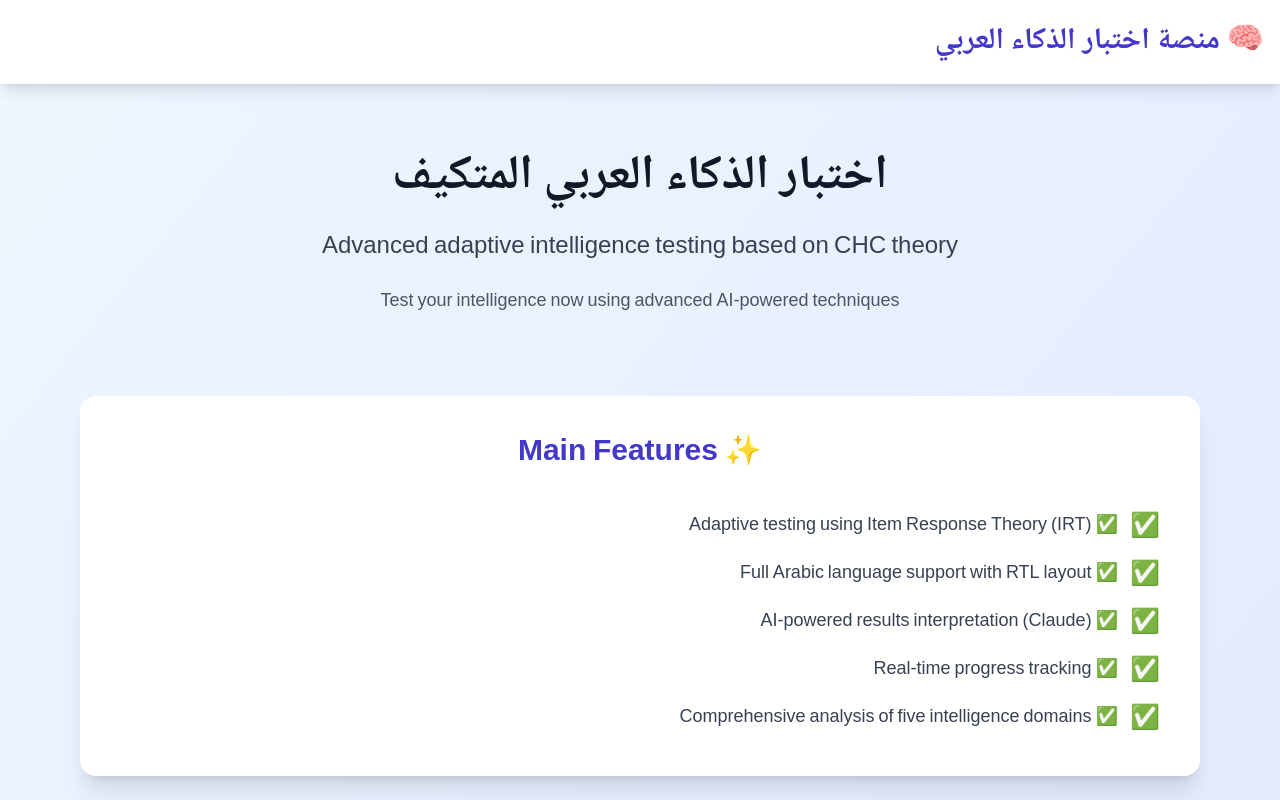
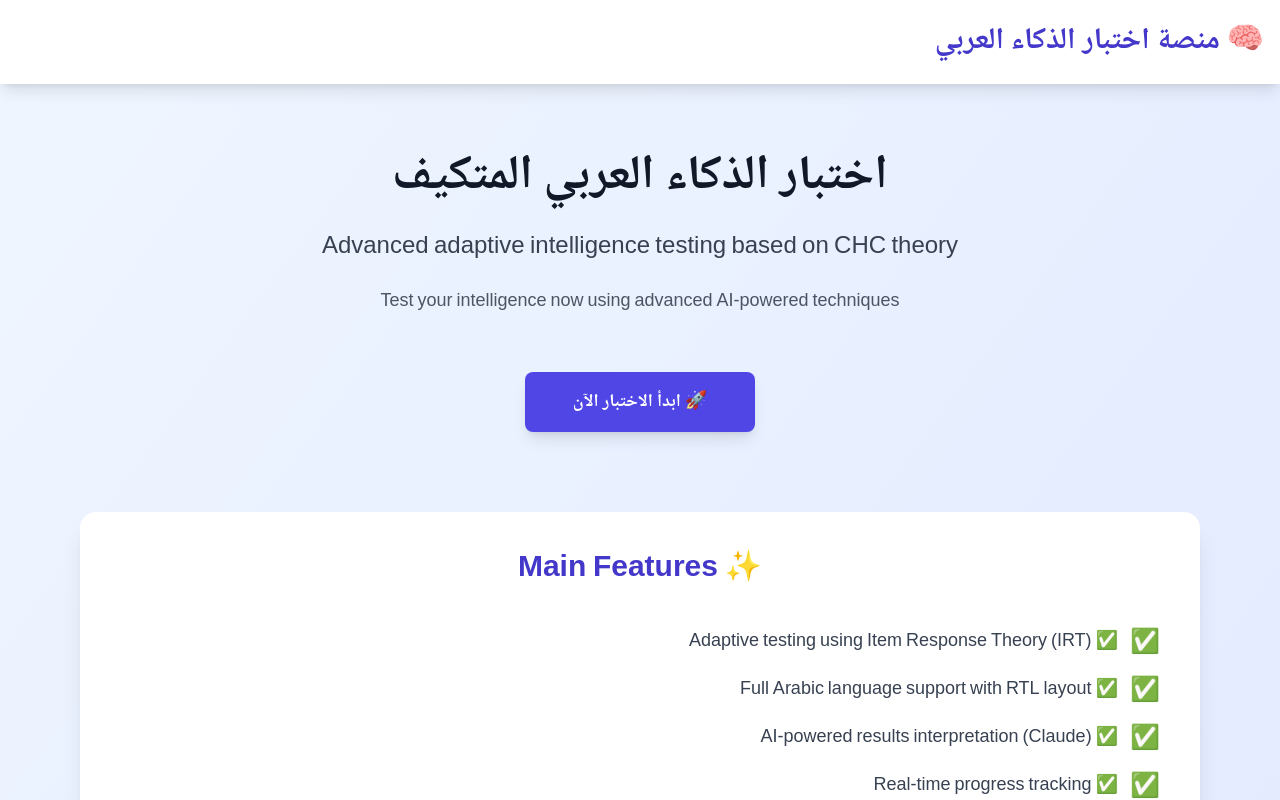
Before and after one commit to amgedzein-hub/AIQ, a Next.js app in the folder apps/frontend/: page /en in a window 1280 px wide. Shown: the top 800 px of the page. Built offline with nearby package versions, Linux system fonts and the light colour scheme.

Commit message:
Add Start Test button to homepage

```diff
--- a/apps/frontend/src/app/[locale]/page.tsx
+++ b/apps/frontend/src/app/[locale]/page.tsx
@@ -1,4 +1,5 @@
 import { getTranslations, setRequestLocale } from 'next-intl/server';
+import Link from 'next/link';
 
 // Don't prerender this page - let it be rendered dynamically
 export const dynamic = 'force-dynamic';
@@ -64,6 +65,16 @@ export default async function HomePage({
           <p className="text-lg text-gray-600 max-w-3xl mx-auto">
             {t('home.description')}
           </p>
+
+          {/* Start Test Button */}
+          <div className="pt-8">
+            <Link
+              href="./test"
+              className="inline-block bg-indigo-600 hover:bg-indigo-700 text-white font-bold py-4 px-12 rounded-lg transition transform hover:scale-105 text-lg shadow-lg"
+            >
+              🚀 ابدأ الاختبار الآن
+            </Link>
+          </div>
         </div>
 
 
```
